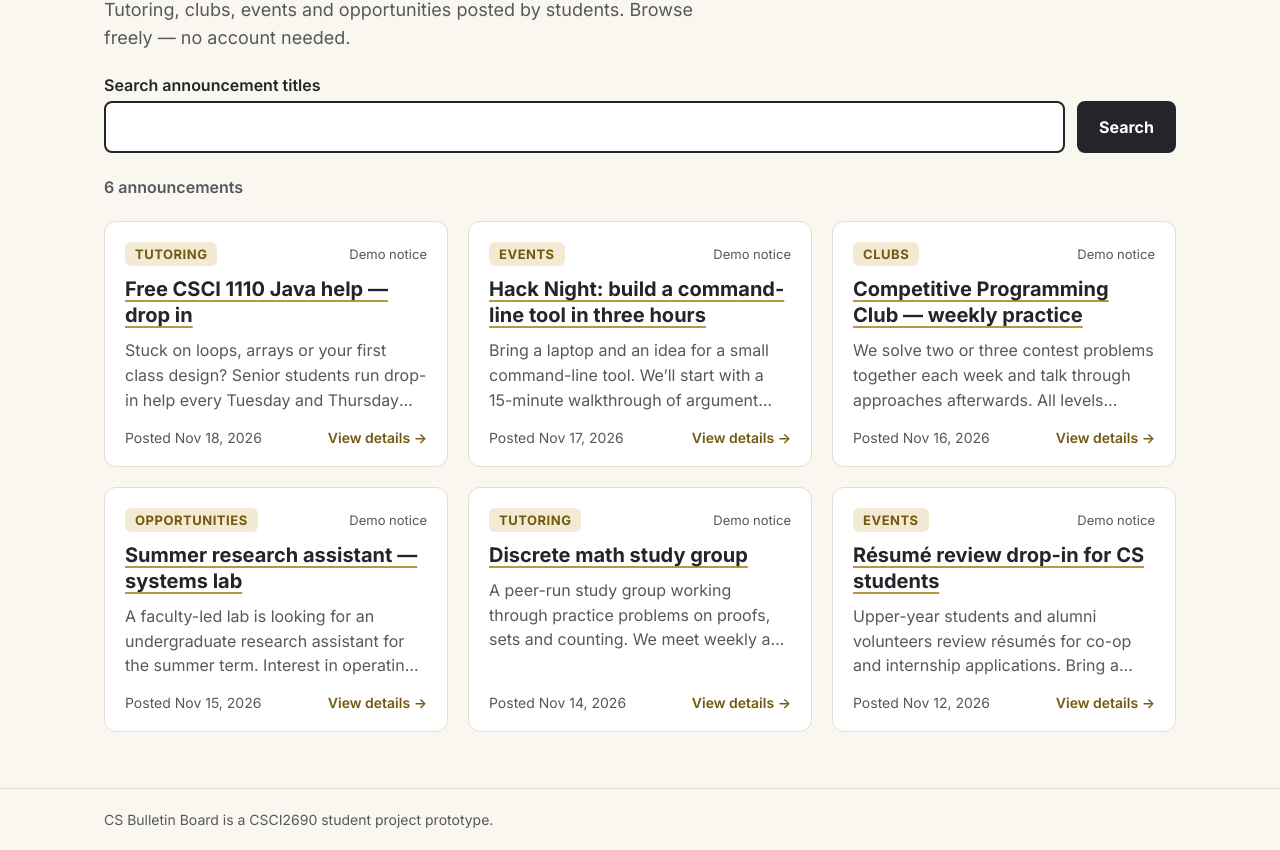
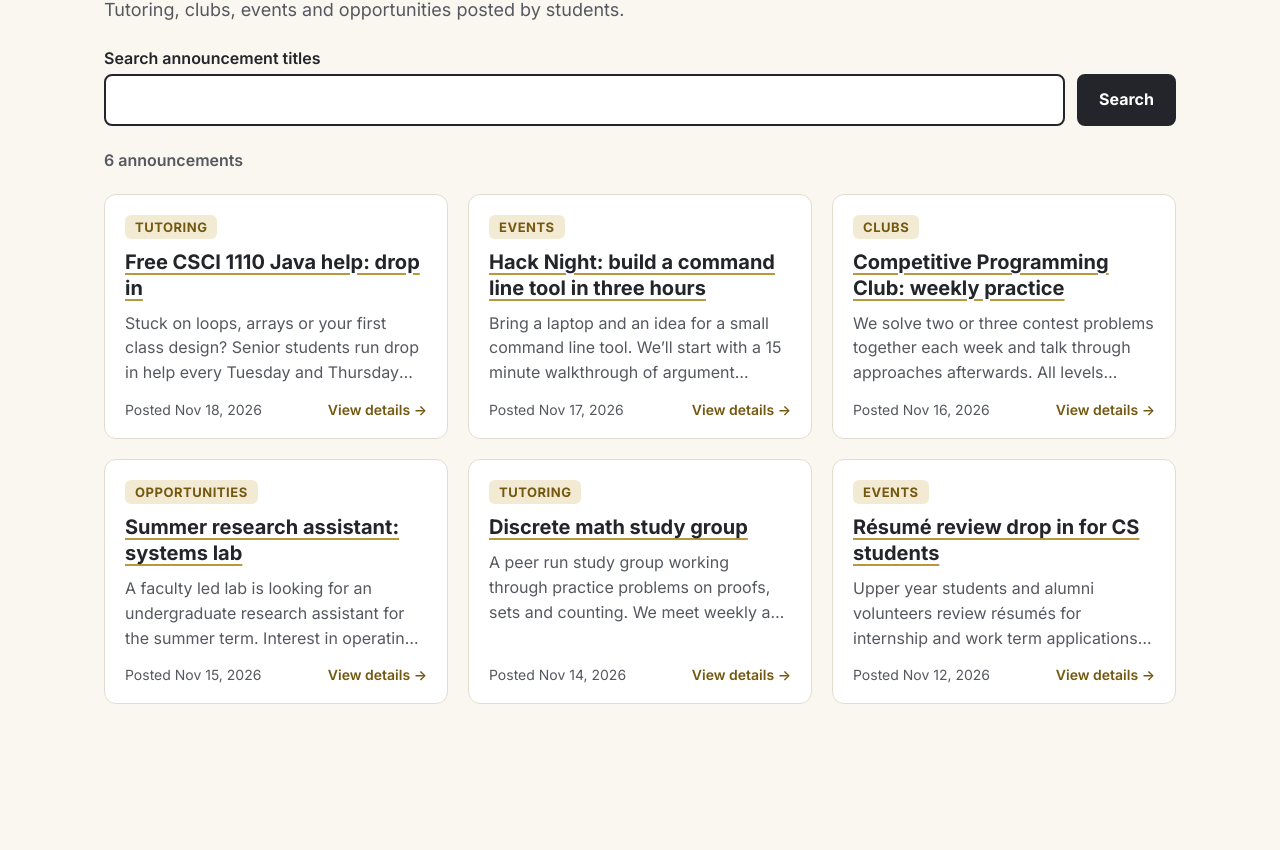
Before and after one commit to SinaEsmaeili1/cs-bulletin-board, a plain HTML site: page index.html in a window 1280 px wide. Shown: the part 164-1014 px from the top of the page. After the commit the page ends 924 px from the top, so only its background shows below. Drawn offline with Linux system fonts and the light colour scheme.

Commit message:
Remove dashes, demo labels, prototype label and footer from the site text

```diff
--- a/css/styles.css
+++ b/css/styles.css
@@ -5,8 +5,7 @@
    [5] Buttons                   [6] Search form and text box
    [7] Status line               [8] Announcement cards and the list
    [9] Panels and alerts         [10] Announcement page and back link
-   [11] Not-found block          [12] Footer
-   [13] Small screens (480px and narrower)
+   [11] Not-found block          [12] Small screens (480px and narrower)
    ========================================================================== */
 
 
@@ -29,7 +28,6 @@
   --error-bg: #FBEDEA;
   --success: #1E5A3A;
   --success-bg: #E8F2EC;
-  --header-label: #F0DFA8;
 
   --font-display: 'Space Grotesk', system-ui, sans-serif;
   --font-body: Inter, system-ui, -apple-system, 'Segoe UI', Roboto, sans-serif;
@@ -187,15 +185,6 @@ a:hover {
   text-decoration: underline;
   text-decoration-color: var(--gold);
   text-underline-offset: 4px;
-}
-
-.prototype-label {
-  padding: 3px 10px;
-  border: 1px solid var(--gold);
-  border-radius: 999px;
-  color: var(--header-label);
-  font-size: 13px;
-  font-weight: 500;
 }
 
 
@@ -406,11 +395,6 @@ a:hover {
   justify-content: space-between;
   align-items: center;
   gap: 8px;
-}
-
-.card__demo {
-  font-size: 13px;
-  color: var(--muted);
 }
 
 .card__title {
@@ -653,23 +637,7 @@ a:hover {
 }
 
 
-/* [12] Footer */
-
-.site-footer {
-  border-top: 1px solid var(--border);
-}
-
-.site-footer p {
-  max-width: 1120px;
-  margin: 0 auto;
-  padding: 20px 24px;
-  font-size: 14px;
-  line-height: 1.5;
-  color: var(--muted);
-}
-
-
-/* [13] Small screens: 480px and narrower */
+/* [12] Small screens: 480px and narrower */
 
 @media (max-width: 480px) {
   .site-header__inner {
--- a/index.html
+++ b/index.html
@@ -4,7 +4,7 @@
 <head>
   <meta charset="utf-8">
   <meta name="viewport" content="width=device-width, initial-scale=1">
-  <title>Announcements – CS Bulletin Board</title>
+  <title>Announcements | CS Bulletin Board</title>
 
   <link rel="preconnect" href="https://fonts.googleapis.com">
   <link rel="preconnect" href="https://fonts.gstatic.com" crossorigin>
@@ -43,7 +43,6 @@
           </svg>
           <span class="brand__name">CS Bulletin Board</span>
         </a>
-        <span class="prototype-label">Student project prototype</span>
       </div>
 
       <a class="btn btn--gold" href="post.html">
@@ -71,7 +70,6 @@
       <h1 class="page-title">Announcements</h1>
       <p class="lead">
         Tutoring, clubs, events and opportunities posted by students.
-        Browse freely — no account needed.
       </p>
     </div>
 
@@ -107,11 +105,6 @@
   </main>
 
 
-  <footer class="site-footer">
-    <p>CS Bulletin Board is a CSCI2690 student project prototype.</p>
-  </footer>
-
-
   <script src="js/notices.js"></script>
   <script src="js/board.js"></script>
 
--- a/js/board.js
+++ b/js/board.js
@@ -100,7 +100,6 @@
 
     const meta = el('div', 'card__meta');
     meta.append(textEl('span', 'chip', item.category));
-    if (item.isDemo) meta.append(textEl('span', 'card__demo', 'Demo notice'));
 
     // The title link is the "stretched link": its ::after covers the whole card (see CSS).
     // It carries the search along, so the details page can link back to the same results.
--- a/js/details.js
+++ b/js/details.js
@@ -14,7 +14,6 @@
 
   const categoryEl = document.getElementById('details-category');
   const dateEl = document.getElementById('details-date');
-  const demoEl = document.getElementById('details-demo');
   const titleEl = document.getElementById('details-title');
   const descriptionEl = document.getElementById('details-description');
 
@@ -27,7 +26,7 @@
 
   function showNotFound() {
     notFound.hidden = false;
-    document.title = 'Announcement not found – CS Bulletin Board';
+    document.title = 'Announcement not found | CS Bulletin Board';
   }
 
 
@@ -51,7 +50,6 @@
     categoryEl.textContent = announcement.category;
     dateEl.setAttribute('datetime', announcement.createdAt);
     dateEl.textContent = Notices.formatDate(announcement.createdAt);
-    demoEl.hidden = !announcement.isDemo;
 
     titleEl.textContent = announcement.title;
     descriptionEl.textContent = announcement.description; // CSS keeps the line breaks
@@ -70,7 +68,7 @@
     extraList.hidden = !hasContact && !hasLink;
 
     article.hidden = false;
-    document.title = announcement.title + ' – CS Bulletin Board';
+    document.title = announcement.title + ' | CS Bulletin Board';
   }
 
 
--- a/js/notices.js
+++ b/js/notices.js
@@ -13,14 +13,14 @@ const Notices = (() => {
 
     {
       id: 1,
-      title: 'Free CSCI 1110 Java help — drop in',
+      title: 'Free CSCI 1110 Java help: drop in',
       category: 'Tutoring',
       description:
-        'Stuck on loops, arrays or your first class design? Senior students run drop-in help every Tuesday and Thursday afternoon. Bring your code and your questions; no appointment needed.\n' +
+        'Stuck on loops, arrays or your first class design? Senior students run drop in help every Tuesday and Thursday afternoon. Bring your code and your questions; no appointment needed.\n' +
         '\n' +
-        'When: Tuesdays and Thursdays, 2:30–4:30 pm (demo times)\n' +
+        'When: Tuesdays and Thursdays, 2:30 to 4:30 pm (demo times)\n' +
         'Where: CS building, Learning Centre (demo location)',
-      contact: 'java-help-demo@example.com',
+      contact: 'javahelp.demo@example.com',
       eventUrl: null,
       createdAt: '2026-11-18T15:00:00.000Z',
       isDemo: true,
@@ -28,45 +28,45 @@ const Notices = (() => {
 
     {
       id: 2,
-      title: 'Hack Night: build a command-line tool in three hours',
+      title: 'Hack Night: build a command line tool in three hours',
       category: 'Events',
       description:
-        'Bring a laptop and an idea for a small command-line tool. We’ll start with a 15-minute walkthrough of argument parsing, then you’ll have three hours to build something that runs.\n' +
+        'Bring a laptop and an idea for a small command line tool. We’ll start with a 15 minute walkthrough of argument parsing, then you’ll have three hours to build something that runs.\n' +
         '\n' +
         'You can work alone or in pairs. Snacks provided.\n' +
         '\n' +
-        'When: Friday, 6–9 pm (demo date)\n' +
+        'When: Friday, 6 to 9 pm (demo date)\n' +
         'Where: CS building, Room 127 (demo location)',
-      contact: 'hacknight-demo@example.com',
-      eventUrl: 'https://example.com/hack-night',
+      contact: 'hacknight.demo@example.com',
+      eventUrl: 'https://example.com/hacknight',
       createdAt: '2026-11-17T15:00:00.000Z',
       isDemo: true,
     },
 
     {
       id: 3,
-      title: 'Competitive Programming Club — weekly practice',
+      title: 'Competitive Programming Club: weekly practice',
       category: 'Clubs',
       description:
         'We solve two or three contest problems together each week and talk through approaches afterwards. All levels welcome, including people who have never entered a contest.\n' +
         '\n' +
         'When: Wednesdays, 5:30 pm (demo time)\n' +
         'Where: CS building, Room 430 (demo location)',
-      contact: 'Competitive Programming Club (demo) — cp-club-demo@example.com',
-      eventUrl: 'https://example.com/cp-club',
+      contact: 'Competitive Programming Club (demo), cpclub.demo@example.com',
+      eventUrl: 'https://example.com/cpclub',
       createdAt: '2026-11-16T15:00:00.000Z',
       isDemo: true,
     },
 
     {
       id: 4,
-      title: 'Summer research assistant — systems lab',
+      title: 'Summer research assistant: systems lab',
       category: 'Opportunities',
       description:
-        'A faculty-led lab is looking for an undergraduate research assistant for the summer term. Interest in operating systems or performance measurement is an asset.\n' +
+        'A faculty led lab is looking for an undergraduate research assistant for the summer term. Interest in operating systems or performance measurement is an asset.\n' +
         '\n' +
         'To apply, send a short note about your interests and an unofficial transcript. This is a demo posting; the position is fictional.',
-      contact: 'systems-lab-demo@example.com',
+      contact: 'systemslab.demo@example.com',
       eventUrl: null,
       createdAt: '2026-11-15T15:00:00.000Z',
       isDemo: true,
@@ -77,10 +77,10 @@ const Notices = (() => {
       title: 'Discrete math study group',
       category: 'Tutoring',
       description:
-        'A peer-run study group working through practice problems on proofs, sets and counting. We meet weekly and share notes afterwards.\n' +
+        'A peer run study group working through practice problems on proofs, sets and counting. We meet weekly and share notes afterwards.\n' +
         '\n' +
         'When: Mondays, 4 pm (demo time)\n' +
-        'Where: CS building, second-floor study area (demo location)',
+        'Where: CS building, second floor study area (demo location)',
       contact: null,
       eventUrl: null,
       createdAt: '2026-11-14T15:00:00.000Z',
@@ -89,15 +89,15 @@ const Notices = (() => {
 
     {
       id: 6,
-      title: 'Résumé review drop-in for CS students',
+      title: 'Résumé review drop in for CS students',
       category: 'Events',
       description:
-        'Upper-year students and alumni volunteers review résumés for co-op and internship applications. Bring a printed or digital copy.\n' +
+        'Upper year students and alumni volunteers review résumés for internship and work term applications. Bring a printed or digital copy.\n' +
         '\n' +
-        'When: Thursday, 12–2 pm (demo date)\n' +
+        'When: Thursday, 12 to 2 pm (demo date)\n' +
         'Where: CS building atrium (demo location)',
       contact: null,
-      eventUrl: 'https://example.com/resume-review',
+      eventUrl: 'https://example.com/resumereview',
       createdAt: '2026-11-12T15:00:00.000Z',
       isDemo: true,
     },
--- a/js/post.js
+++ b/js/post.js
@@ -109,7 +109,7 @@
     byId('post-form').hidden = true;
     byId('success-panel').hidden = false;
 
-    document.title = 'Announcement posted – CS Bulletin Board';
+    document.title = 'Announcement posted | CS Bulletin Board';
     byId('success-heading').focus();
   }
 
@@ -121,7 +121,7 @@
     byId('success-panel').hidden = true;
     byId('post-form').hidden = false;
 
-    document.title = 'Post an announcement – CS Bulletin Board';
+    document.title = 'Post an announcement | CS Bulletin Board';
     byId('title').focus();
   }
 
```
Also changed, not shown: details.html (+2 -8 lines), post.html (+2 -8 lines).
